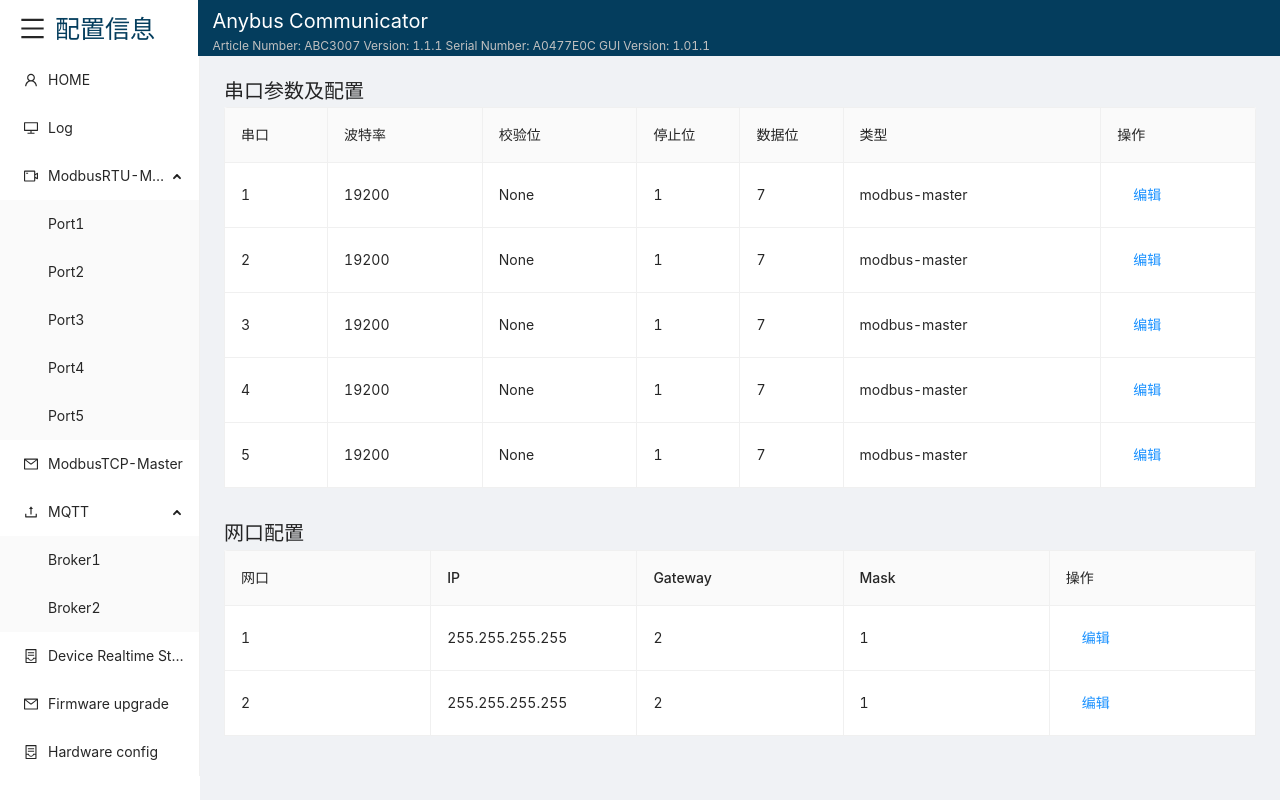
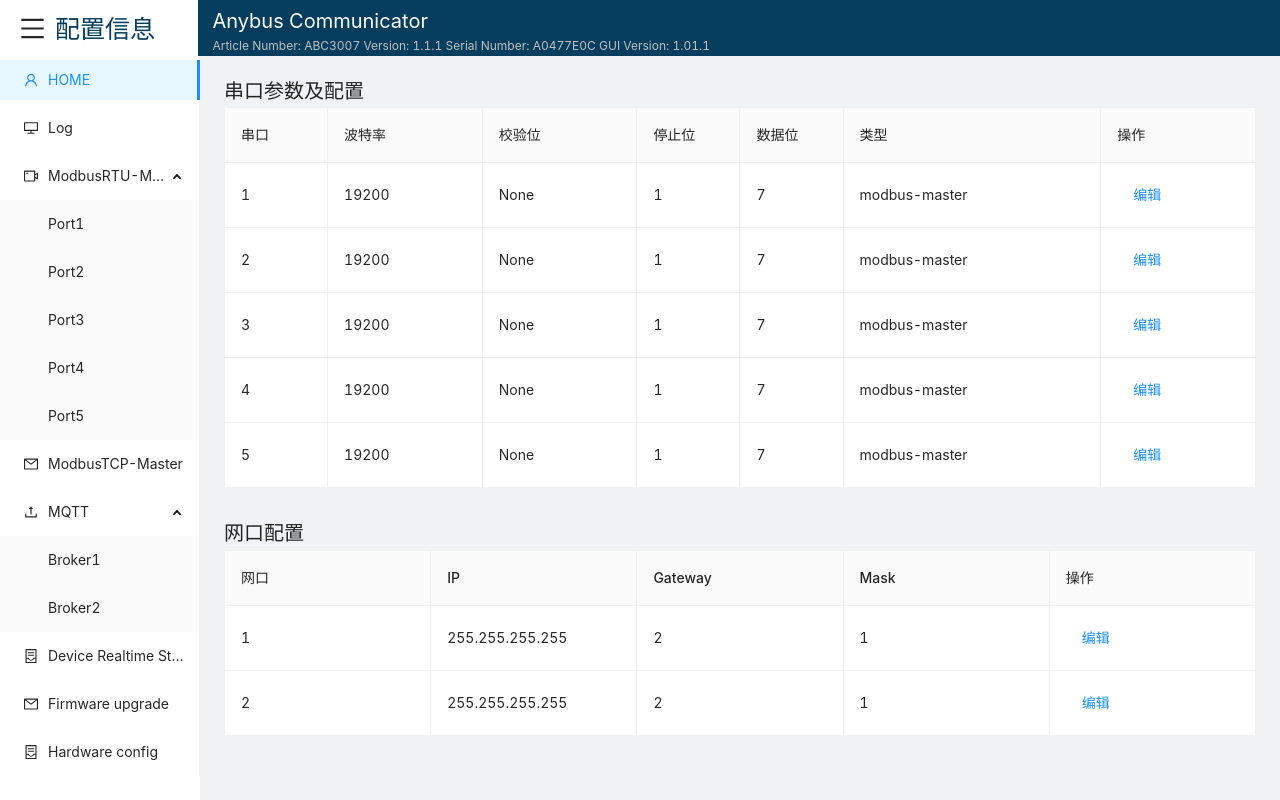
Before and after one commit to fengwang913/VersionDemo2.0, a React (Create React App) app: page / in a window 1280 px wide. Built offline with nearby package versions, Linux system fonts and the light colour scheme.

Commit message:
fix： 修改menu选中小问题

```diff
--- a/src/pages/base/layout.jsx
+++ b/src/pages/base/layout.jsx
@@ -41,6 +41,9 @@
 
         const { pathname } = history.location
         let selectedKeys = [pathname.replace('/', '')]
+        if (pathname === '/' ) {
+            selectedKeys = ['/']
+          }
         return selectedKeys
       }
 
```
Also changed, not shown: 1 other file (tests, documents, lock files or other folders).
